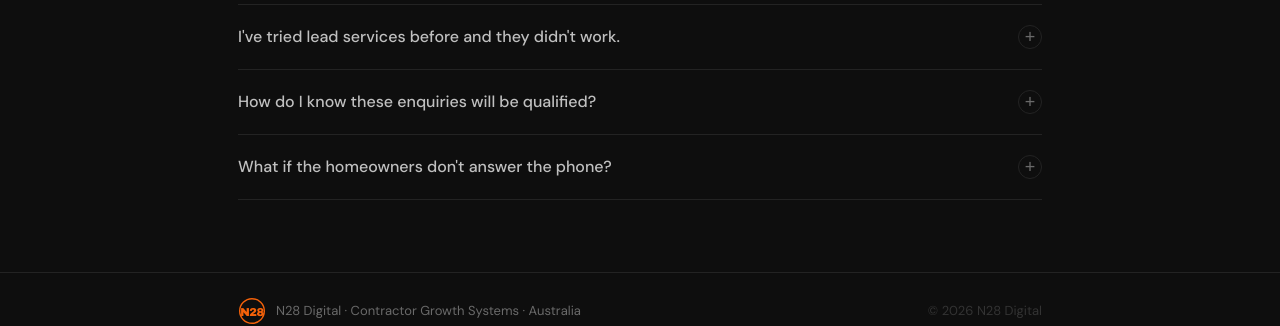
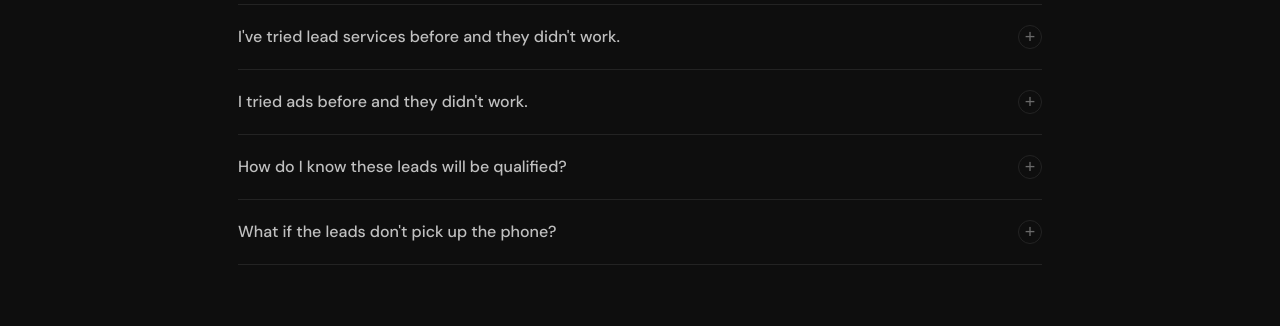
Before and after one commit to emmanuelxkan-code/n28-thankyou, a React (Vite) app: page / in a window 1280 px wide. Shown: the part 1115-1441 px from the top of the page. Built offline with nearby package versions, Linux system fonts and the light colour scheme.

Commit message:
Add files via upload

```diff
--- a/src/App.jsx
+++ b/src/App.jsx
@@ -65,14 +65,17 @@ const FAQ_ITEMS = [
   {
     q: "I've tried lead services before and they didn't work.",
     a: "Those companies sell you leads, we book estimates with qualified homeowners directly onto your calendar.",
+  },
+  {
+    q: "I tried ads before and they didn't work.",
     a: "Ads are a science and they work when there's a real system behind them. Most agencies don't have one, we do.",
   },
   {
-    q: "How do I know these enquiries will be qualified?",
-    a: "We define your exact qualification criteria upfront and only send through homeowners who match what you're looking for.",
+    q: "How do I know these leads will be qualified?",
+    a: "We define your exact qualification criteria upfront and only send homeowners who meet every requirement.",
   },
   {
-    q: "What if the homeowners don't answer the phone?",
+    q: "What if the leads don't pick up the phone?",
     a: "We follow up until they respond and book, so you never have to chase them.",
   },
 ]
```
